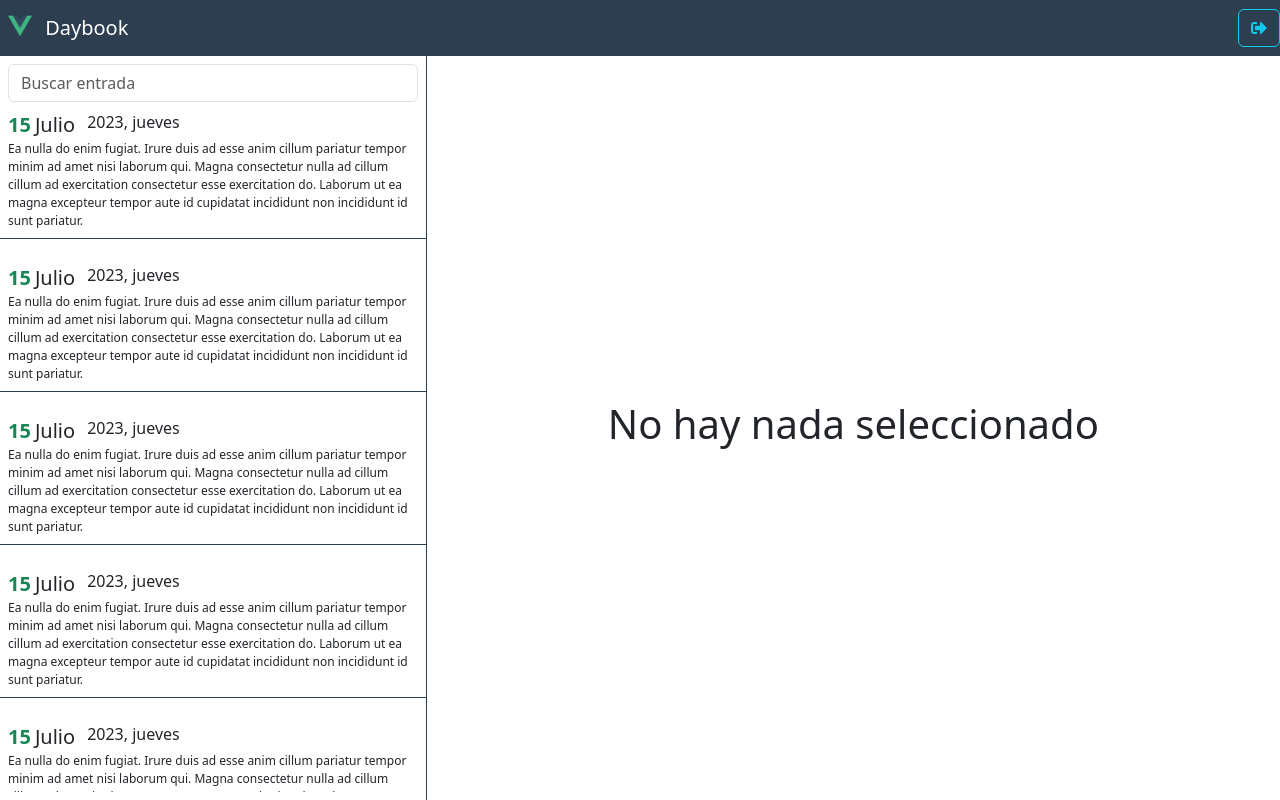
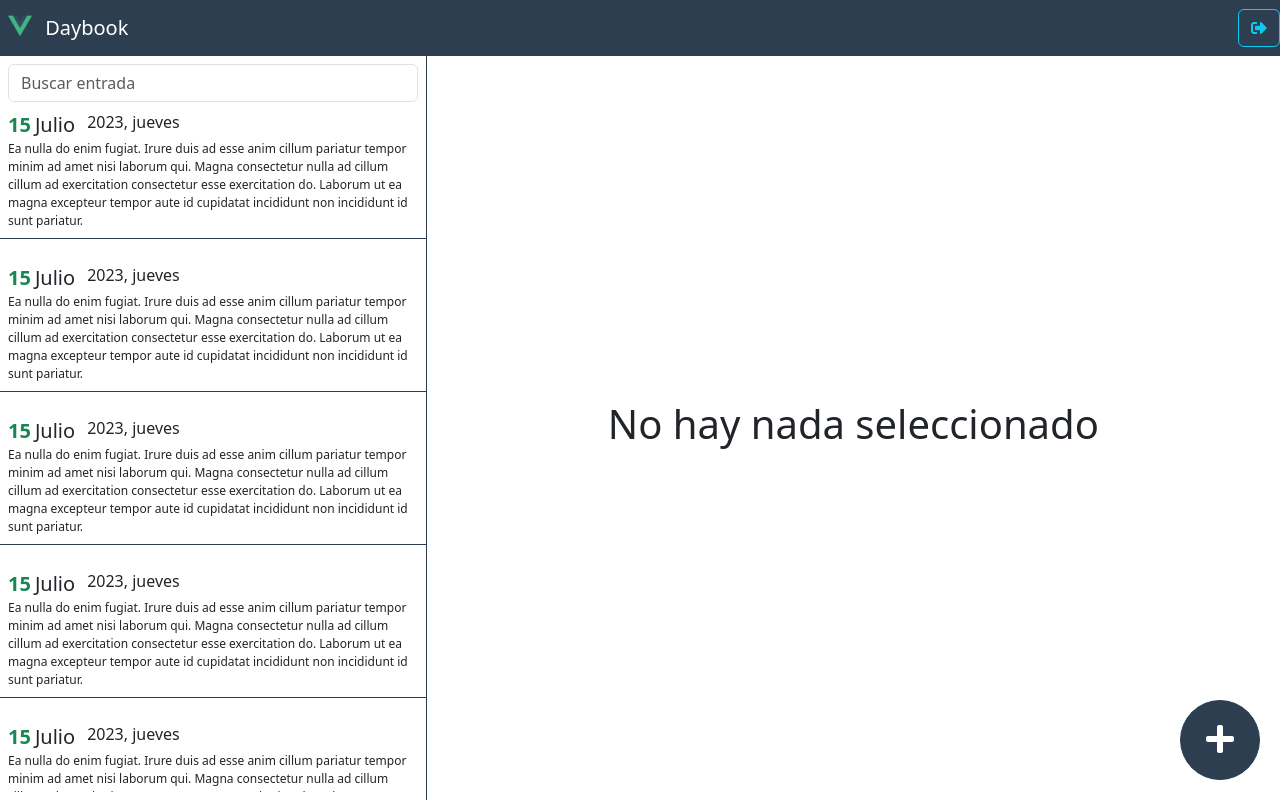
Before and after one commit to leandropereyradev/journal-vue, a Vue app: page /#/daybook in a window 1280 px wide. Built offline with nearby package versions, Linux system fonts and the light colour scheme.

Commit message:
Fab on Daybook components

```diff
--- /dev/null
+++ b/src/modules/daybook/components/Fab.vue
@@ -0,0 +1,23 @@
+<!-- eslint-disable vue/multi-word-component-names -->
+<template>
+  <button class="btn btn-primary">
+    <i class="fa fa-2x fa-plus"></i>
+  </button>
+</template>
+
+<script>
+export default {
+
+}
+</script>
+
+<style lang="scss" scoped>
+button {
+  border-radius: 100%;
+  bottom: 20px;
+  height: 80px;
+  position: fixed;
+  right: 20px;
+  width: 80px;
+}
+</style>
--- a/src/modules/daybook/views/EntryNonSelected.vue
+++ b/src/modules/daybook/views/EntryNonSelected.vue
@@ -2,11 +2,16 @@
   <div class="d-flex justify-content-center">
     <h1 class="align-self-center">No hay nada seleccionado</h1>
   </div>
+
+  <Fab />
 </template>
 
 <script>
+import { defineAsyncComponent } from 'vue'
 export default {
-
+  components: {
+    Fab: defineAsyncComponent(() => import('../components/Fab.vue'))
+  }
 }
 </script>
 
```
